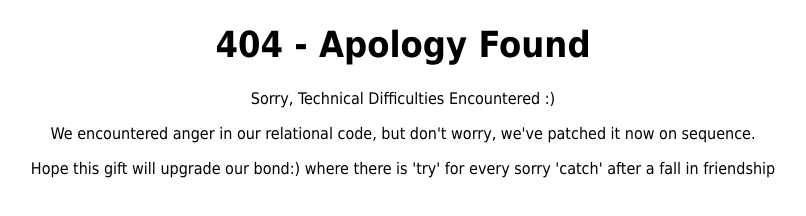
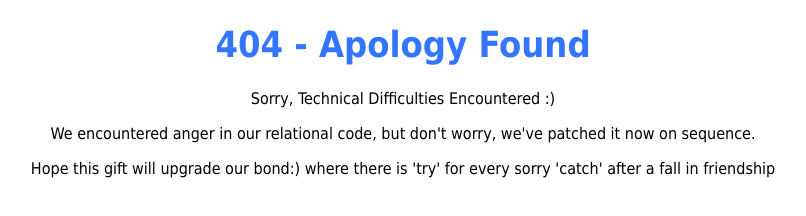
Before and after one commit to nehasha001/apology-page, a plain HTML site: page index.html in a window 1280 px wide. Shown: the whole page, without its empty margins (237-1043 px from the left). Drawn offline with Linux system fonts and the light colour scheme.

Commit message:
Update index.html

```diff
--- a/index.html
+++ b/index.html
@@ -11,7 +11,7 @@
         }
         h1 {
             font-size: 36px;
-            color: #3375SF;
+            color: #3375ff;
         }
     </style>
 </head>
```
